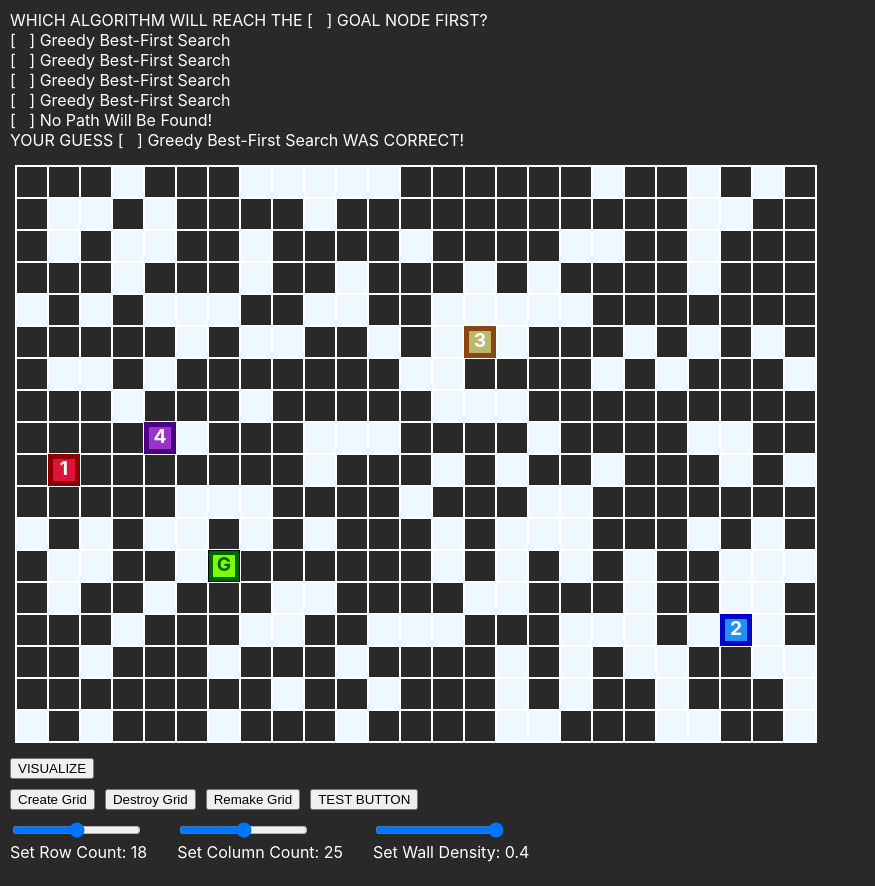
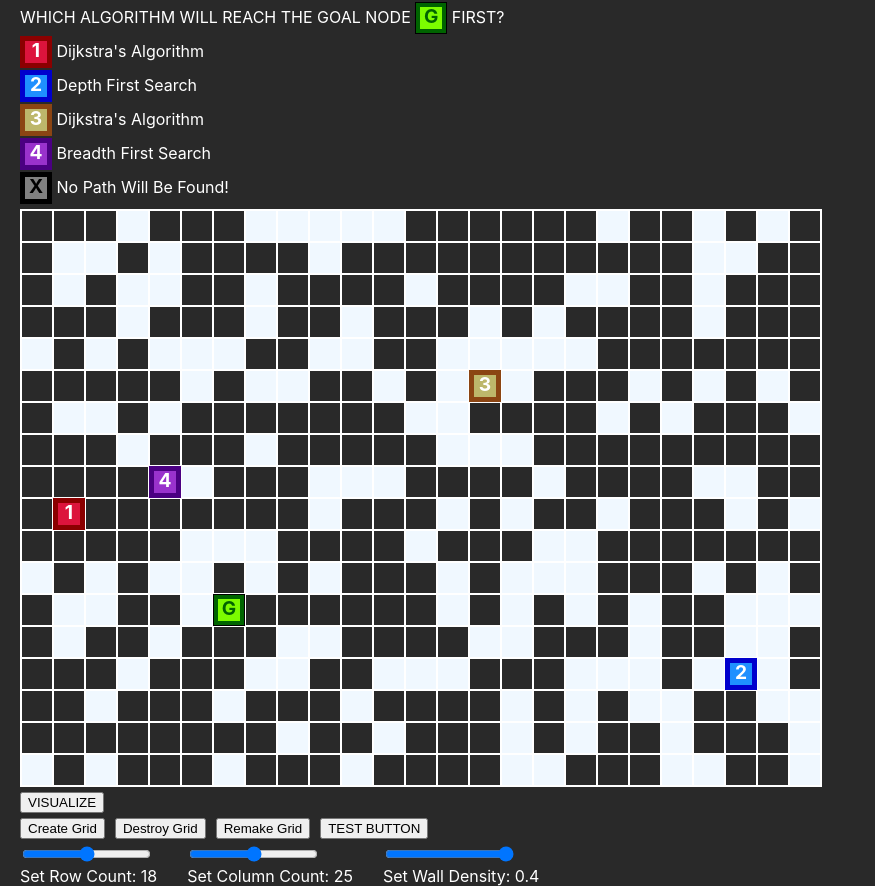
Before and after one commit to vik-ma/pathfinding-race, a React (Create React App) app: page / in a window 1280 px wide. Shown: the whole page, without its empty margins (0-875 px from the left). Before the commit the page ends 862 px from the top, so only its background shows below. Built offline with nearby package versions, Linux system fonts and the light colour scheme.

Commit message:
Added TitleBar component to display which algorithms are in the race

```diff
--- a/src/App.css
+++ b/src/App.css
@@ -4,10 +4,10 @@ body {
 }
 
 .sliderContainer {
-    margin-left: 10px;
     display: flex;
     align-items: stretch;
     justify-content: flex-start;
+    margin-top: 5px;
 }
 
 .sliderElement {
@@ -16,20 +16,32 @@ body {
 
 .buttonContainer {
     display: flex;
-    margin: 10px;
+    margin-top: 5px;
     column-gap: 10px;
 }
 
 .gridContainer {
-    margin: 15px;
+    margin-top: 5px;
     border: 1px solid white;
     inline-size: min-content;
 }
 
-.resultContainer {
+.App {
+    margin-left: 20px;
+}
+
+.titleBarContainerContainer {
+    display: table-cell;
+    vertical-align: middle;
     display: flex;
-    margin: 10px;
-    column-gap: 10px;
+}
+
+.titleBarChoices {
+    margin-top: 2px;
+}
+
+.titleBarNode {
+    display: inline-block;
 }
 
 .rowWrapper {
@@ -50,6 +62,13 @@ body {
 
 .node-wall {
     background-color: aliceblue;
+}
+
+.node-x {
+    background-color:grey;
+    color:black;
+    box-shadow: inset 0 0 0 4px black;
+    border: 1px solid black;
 }
 
 .node-goal {
--- a/src/App.js
+++ b/src/App.js
@@ -3,6 +3,7 @@ import React, { useState } from "react";
 import { GridGenerator } from "./PathfindingVisualizer/GridGenerator";
 import { GridCustomizer } from "./PathfindingVisualizer/GridCustomizer";
 import { GridContext } from "./Helpers/GridContexts";
+import { TitleBar } from "./PathfindingVisualizer/TitleBar";
 import { TestComponent } from "./TestComponent";
 
 function App() {
@@ -32,6 +33,7 @@ function App() {
   ]);
 
   const [gridKey, setGridKey] = useState(0);
+  const [titleKey, setTitleKey] = useState(1000);
 
   const generateNewAlgoList = () => {
     const newAlgoList = [];
@@ -45,6 +47,7 @@ function App() {
     setIsGridRendered(false);
     generateNewAlgoList();
     setGridKey(gridKey + 1);
+    setTitleKey(titleKey + 1);
     setIsGridRendered(true);
   };
 
@@ -65,7 +68,7 @@ function App() {
             setAlgoList,
           }}
         >
-          {" "}
+          {isGridRendered ? <TitleBar key={titleKey} /> : null}
           {isGridRendered ? <GridGenerator key={gridKey} /> : null}
           <div className="buttonContainer">
             <button
--- a/src/PathfindingVisualizer/GridGenerator.js
+++ b/src/PathfindingVisualizer/GridGenerator.js
@@ -523,21 +523,7 @@ export const GridGenerator = () => {
 
   return (
     <div>
-      <div className="resultContainer">
-        WHICH ALGORITHM WILL REACH THE [&nbsp;&nbsp;&nbsp;] GOAL NODE FIRST?
-        <br />
-        [&nbsp;&nbsp;&nbsp;] Greedy Best-First Search
-        <br />
-        [&nbsp;&nbsp;&nbsp;] Greedy Best-First Search
-        <br />
-        [&nbsp;&nbsp;&nbsp;] Greedy Best-First Search
-        <br />
-        [&nbsp;&nbsp;&nbsp;] Greedy Best-First Search
-        <br />
-        [&nbsp;&nbsp;&nbsp;] No Path Will Be Found!
-        <br />
-        YOUR GUESS [&nbsp;&nbsp;&nbsp;] Greedy Best-First Search WAS CORRECT!
-      </div>
+
       <div className="gridContainer">{drawGrid}</div>
       <button className="buttonContainer" onClick={calculatePaths}>
         VISUALIZE
--- /dev/null
+++ b/src/PathfindingVisualizer/TitleBar.js
@@ -0,0 +1,87 @@
+import React, { useState, useEffect, useContext } from "react";
+import { GridContext } from "../Helpers/GridContexts";
+
+export const TitleBar = () => {
+  const { algoList } = useContext(GridContext);
+
+  const algorithmMap = {
+    0: "A-Star Search",
+    1: "Bidirectional Search",
+    2: "Breadth First Search",
+    3: "Depth First Search",
+    4: "Dijkstra's Algorithm",
+    5: "Greedy Best-First Search",
+  };
+  const styles = {
+    node: "node",
+    nodevisited1: "node-visited-1",
+    nodevisited2: "node-visited-2",
+    nodevisited3: "node-visited-3",
+    nodevisited4: "node-visited-4",
+    nodestart1: "node-start-1",
+    nodestart2: "node-start-2",
+    nodestart3: "node-start-3",
+    nodestart4: "node-start-4",
+    nodegoal: "node-goal",
+    titlebarnode: "titleBarNode",
+    nodex: "node-x"
+  };
+
+  return (
+    <div>
+      <div className="titleBarContainer">
+        <div className="titleBarChoices">
+          WHICH ALGORITHM WILL REACH THE GOAL NODE{" "}
+          <div
+            className={`${styles.node} ${styles.nodegoal} ${styles.titlebarnode}`}
+          >
+            G
+          </div>{" "}
+          FIRST?
+        </div>
+        <div className="titleBarChoices">
+          <div
+            className={`${styles.node} ${styles.nodevisited1} ${styles.nodestart1} ${styles.titlebarnode}`}
+          >
+            1
+          </div>{" "}
+          {algorithmMap[algoList[0]]}
+        </div>
+
+        <div className="titleBarChoices">
+          <div
+            className={`${styles.node} ${styles.nodevisited2} ${styles.nodestart2} ${styles.titlebarnode}`}
+          >
+            2
+          </div>{" "}
+          {algorithmMap[algoList[1]]}
+        </div>
+        <div className="titleBarChoices">
+          <div
+            className={`${styles.node} ${styles.nodevisited3} ${styles.nodestart3} ${styles.titlebarnode}`}
+          >
+            3
+          </div>{" "}
+          {algorithmMap[algoList[2]]}
+        </div>
+        <div className="titleBarChoices">
+          <div
+            className={`${styles.node} ${styles.nodevisited4} ${styles.nodestart4} ${styles.titlebarnode}`}
+          >
+            4
+          </div>{" "}
+          {algorithmMap[algoList[3]]}
+        </div>
+        <div className="titleBarChoices">
+          <div
+            className={`${styles.node} ${styles.nodex} ${styles.titlebarnode}`}
+          >
+            X
+          </div>{" "}No Path Will Be Found!</div>
+        {/* <div>
+          YOUR GUESS [&nbsp;&nbsp;&nbsp;] Greedy Best-First Search WAS CORRECT!
+        </div> */}
+      </div>
+    </div>
+  );
+};
```
